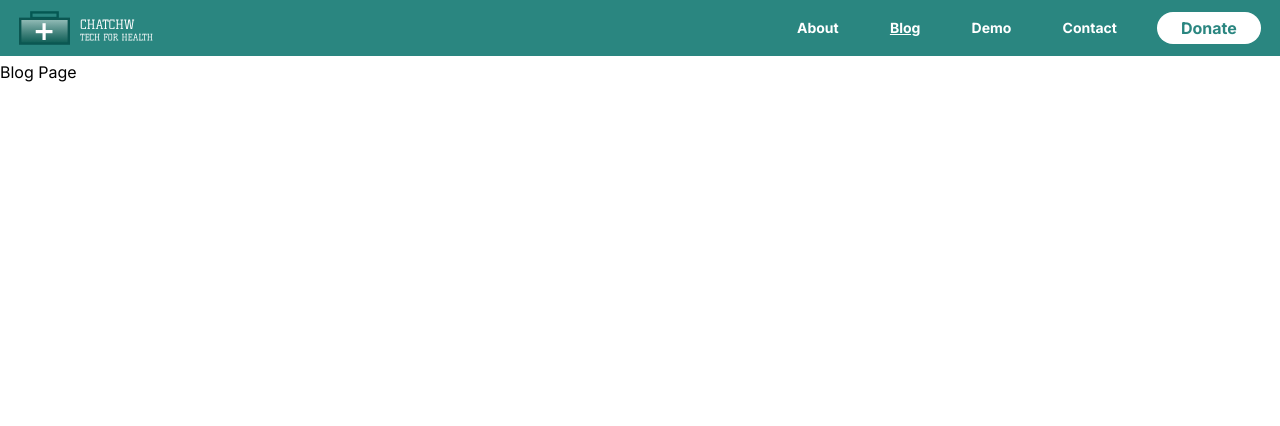
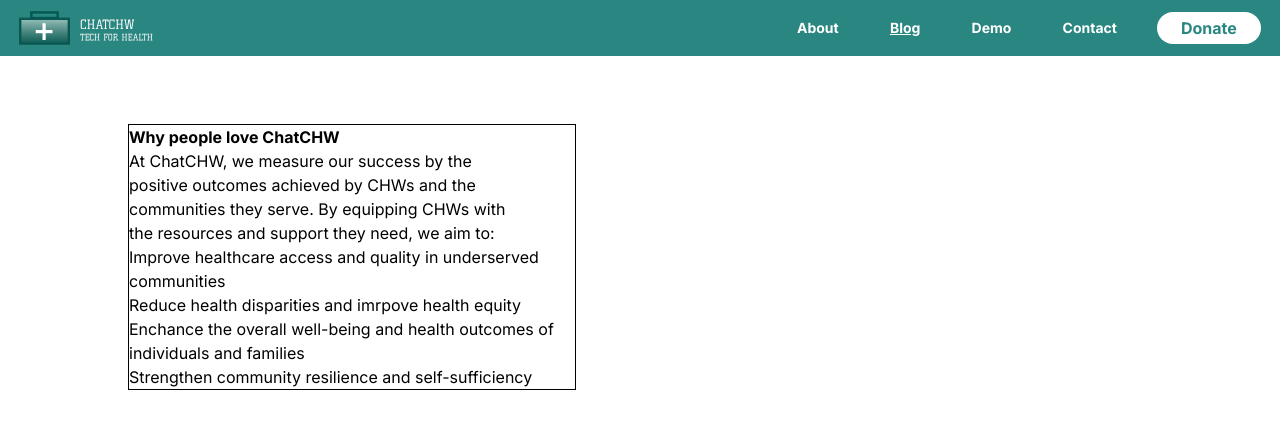
Before and after one commit to SamuelLo1/ChatCHW_Web, a Next.js app: page /blog in a window 1280 px wide. Shown: the top 426 px of the page. Built offline with nearby package versions, Linux system fonts and the light colour scheme.

Commit message:
Left Side Placement

```diff
--- a/app/(dashboard)/(routes)/about/page.tsx
+++ b/app/(dashboard)/(routes)/about/page.tsx
@@ -3,35 +3,7 @@
 const AboutPage = () => {
   return (
     <div>
-        {/* Title Text */}
-        <div>
-          <h1 className="font-bold">
-            Why people love ChatCHW
-          </h1>
-        </div>
-
-        {/* Paragraph Text */}
-        <div>
-          <p>
-            At ChatCHW, we measure our success by the <br />
-            positive outcomes achieved by CHWs and the <br />
-            communities they serve. By equipping CHWs with <br />
-            the resources and support they need, we aim to: <br />
-          </p>
-        </div>
-
-        {/* Bullet points */}
-        <div>
-          <ul className="list-outside">
-            <li>Improve healthcare access and quality in underserved communities</li>
-            <li>Reduce health disparities and imrpove health equity</li>
-            <li>Enchance the overall well-being and health outcomes of individuals and families</li>
-            <li>Strengthen community resilience and self-sufficiency</li>
-          </ul>
-        </div>
-
-        {/* Boxes */}
-
+        <p>About Page</p>
 
     </div>
 
--- a/app/(dashboard)/(routes)/blog/page.tsx
+++ b/app/(dashboard)/(routes)/blog/page.tsx
@@ -1,7 +1,41 @@
 const BlogPage = () => {
     return (
         <div>
-            Blog Page
+            {/* Left */}
+            <div className="border border-black w-[35%] ml-[10%] mt-[5%]">
+                {/* Title Text */}
+                <div>
+                    <h1 className="font-bold">
+                        Why people love ChatCHW
+                    </h1>
+                </div>
+
+                {/* Paragraph Text */}
+                <div>
+                    <p>
+                        At ChatCHW, we measure our success by the <br />
+                        positive outcomes achieved by CHWs and the <br />
+                        communities they serve. By equipping CHWs with <br />
+                        the resources and support they need, we aim to: <br />
+                    </p>
+                </div>
+
+                {/* Bullet points */}
+                <div>
+                    <ul className="list-outside">
+                        <li>Improve healthcare access and quality in underserved communities</li>
+                        <li>Reduce health disparities and imrpove health equity</li>
+                        <li>Enchance the overall well-being and health outcomes of individuals and families</li>
+                        <li>Strengthen community resilience and self-sufficiency</li>
+                    </ul>
+                </div>
+            </div>
+
+            {/* Boxes (Right) */}
+            <div>
+
+            </div>
+
         </div>
      );
 }
```
